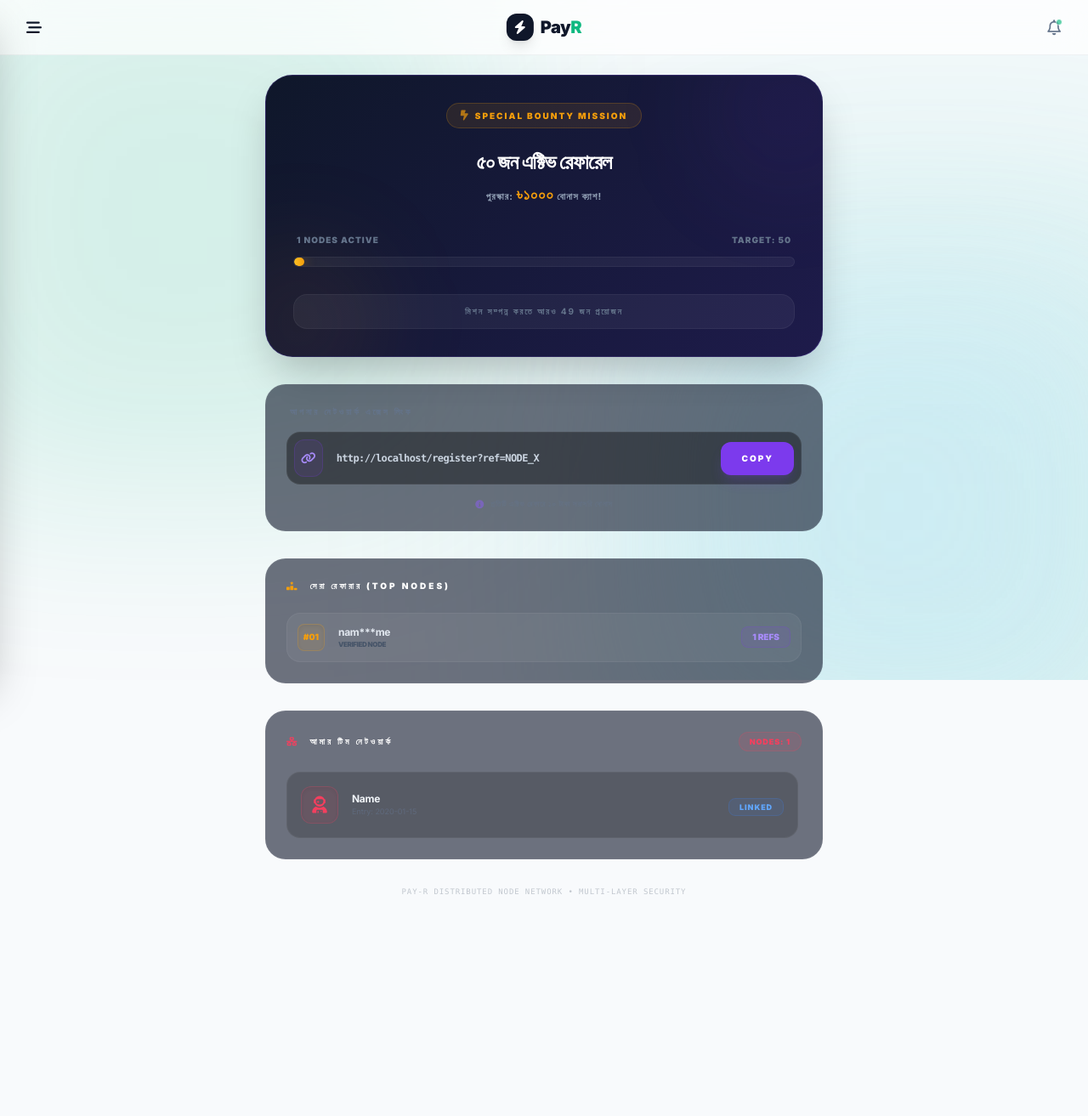
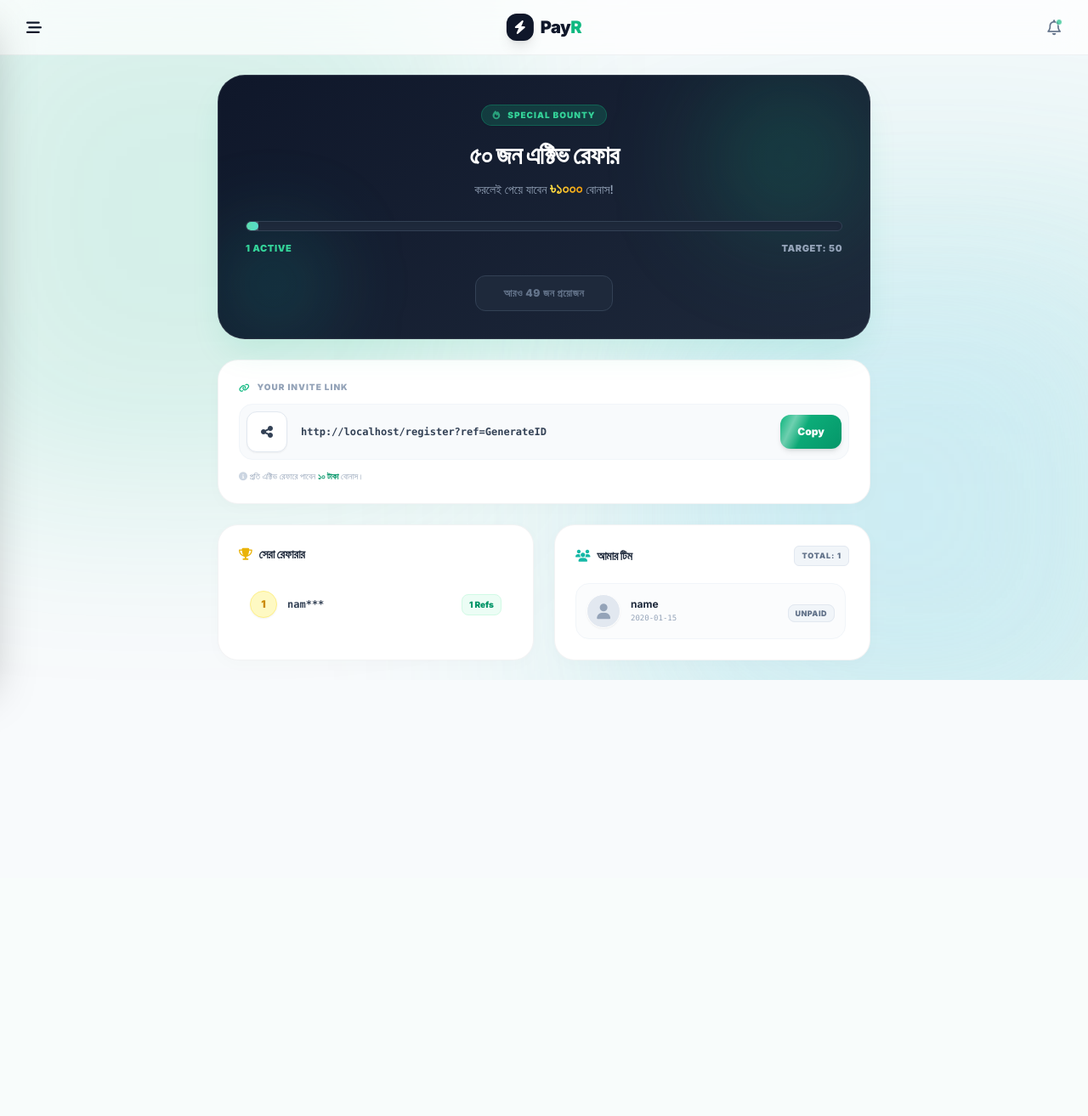
Before and after one commit to siafulislam45/Oay, a Flask app: template templates/referrals.html in a window 1280 px wide. Shown: the whole page at 85% size. After the commit the page ends 812 px from the top, so only its background shows below. Run offline with Flask 3, Linux system fonts and the light colour scheme; the template is opened without the code that fills it: most values are stand-ins (such as "Sample title", 1, 10 or a date in 2020); data that the repository does not hold is empty; parts of the project's set-up code (start-up, migrations or seed data) failed here and were passed over; some libraries are stand-ins or nearby versions.

Commit message:
Update referrals.html

```diff
--- a/templates/referrals.html
+++ b/templates/referrals.html
@@ -2,194 +2,161 @@
 {% block content %}
 
 <style>
-    /* AI Page Reveal Animation */
-    .reveal-hub { animation: revealIn 0.7s cubic-bezier(0.16, 1, 0.3, 1) forwards; opacity: 0; }
-    @keyframes revealIn { from { opacity: 0; transform: translateY(30px); } to { opacity: 1; transform: translateY(0); } }
+    .fade-up { animation: fadeUp 0.6s cubic-bezier(0.16, 1, 0.3, 1) forwards; opacity: 0; transform: translateY(20px); }
+    @keyframes fadeUp { to { opacity: 1; transform: translateY(0); } }
 
-    /* Quantum Mission Card */
-    .mission-panel {
-        background: linear-gradient(135deg, #0f172a 0%, #1e1b4b 100%);
-        border: 1px solid rgba(139, 92, 246, 0.2);
-        border-radius: 32px;
+    .premium-dark-card {
+        background: linear-gradient(145deg, #0F172A 0%, #1E293B 100%);
+        border: 1px solid rgba(255, 255, 255, 0.1);
+        box-shadow: 0 20px 40px -10px rgba(16, 185, 129, 0.15);
         position: relative;
         overflow: hidden;
     }
 
-    /* Cyber Progress Bar */
-    .cyber-progress-bg {
-        height: 12px;
-        background: rgba(255, 255, 255, 0.05);
-        border-radius: 20px;
-        border: 1px solid rgba(255, 255, 255, 0.05);
-        overflow: hidden;
-    }
-    .cyber-progress-fill {
-        height: 100%;
-        background: linear-gradient(90deg, #FBBF24, #F59E0B);
-        box-shadow: 0 0 15px rgba(245, 158, 11, 0.4);
-        border-radius: 20px;
-        transition: width 1.5s cubic-bezier(0.16, 1, 0.3, 1);
-    }
-
-    /* Glass Cards */
-    .ai-node-card {
-        background: rgba(15, 23, 42, 0.6);
-        backdrop-filter: blur(20px);
-        border: 1px solid rgba(255, 255, 255, 0.05);
-        border-radius: 24px;
-    }
-
-    /* Status Badges */
-    .badge-active { color: #10b981; background: rgba(16, 185, 129, 0.1); border: 1px solid rgba(16, 185, 129, 0.2); }
-    .badge-inactive { color: #f43f5e; background: rgba(244, 63, 94, 0.1); border: 1px solid rgba(244, 63, 94, 0.2); }
-
-    .monofont { font-family: 'Inter', monospace; }
-
-    /* Pulsing Animation */
-    .pulse-amber { animation: amberPulse 2s infinite; }
-    @keyframes amberPulse {
-        0% { transform: scale(1); opacity: 1; }
-        50% { transform: scale(1.05); opacity: 0.8; }
-        100% { transform: scale(1); opacity: 1; }
+    .gold-gradient {
+        background: linear-gradient(to right, #FDE047, #F59E0B);
+        -webkit-background-clip: text;
+        -webkit-text-fill-color: transparent;
     }
 </style>
 
-<div class="max-w-2xl mx-auto space-y-8 reveal-hub pb-32 pt-4 px-2">
+<div class="max-w-3xl mx-auto space-y-6 fade-up pb-32 pt-4">
 
-    <!-- ১. স্পেশাল ক্যাম্পেইন বোর্ড (Reward Mission) -->
-    <div class="mission-panel p-8 shadow-2xl relative">
-        <!-- Decoration -->
-        <div class="absolute -right-10 -top-10 w-40 h-40 bg-violet-600/10 rounded-full blur-3xl"></div>
-        <div class="absolute -left-10 -bottom-10 w-40 h-40 bg-amber-500/10 rounded-full blur-3xl"></div>
+    <!-- 1. CAMPAIGN BANNER (Dark Premium) -->
+    <div class="premium-dark-card rounded-[32px] p-8 text-white text-center">
+        <!-- Ambient Glow -->
+        <div class="absolute top-0 right-0 w-48 h-48 bg-emerald-500/20 rounded-full blur-[60px] pointer-events-none"></div>
+        <div class="absolute bottom-0 left-0 w-32 h-32 bg-teal-500/20 rounded-full blur-[50px] pointer-events-none"></div>
 
-        <div class="relative z-10 text-center">
-            <div class="inline-flex items-center gap-2 bg-amber-500/10 border border-amber-500/20 px-4 py-1.5 rounded-full mb-6">
-                <i class="fa-solid fa-bolt-lightning text-amber-500 animate-pulse text-xs"></i>
-                <span class="text-[10px] font-black text-amber-500 uppercase tracking-[2px]">Special Bounty Mission</span>
+        <div class="relative z-10">
+            <div class="inline-flex items-center gap-2 bg-emerald-500/20 text-emerald-400 px-3 py-1 rounded-full text-[10px] font-black uppercase tracking-widest border border-emerald-500/30 mb-4 shadow-sm">
+                <i class="fa-solid fa-fire animate-pulse"></i> Special Bounty
             </div>
 
-            <h2 class="text-2xl font-black text-white mb-2 uppercase tracking-tight">৫০ জন এক্টিভ রেফারেল</h2>
-            <p class="text-[11px] text-slate-400 font-bold uppercase tracking-widest mb-8">পুরস্কার: <span class="text-amber-500 text-lg monofont">৳১০০০</span> বোনাস ক্যাশ!</p>
+            <h2 class="text-3xl font-black mb-2 tracking-tight">৫০ জন এক্টিভ রেফার</h2>
+            <p class="text-sm text-slate-400 font-medium mb-6">করলেই পেয়ে যাবেন <span class="gold-gradient font-black text-lg">৳১০০০</span> বোনাস!</p>
 
-            <!-- Progress Module -->
-            <div class="space-y-3 mb-8">
-                <div class="flex justify-between text-[10px] font-black uppercase text-slate-500 px-1">
-                    <span class="tracking-widest">{{ active_count }} Nodes Active</span>
-                    <span class="tracking-widest">Target: 50</span>
-                </div>
-                <div class="cyber-progress-bg">
-                    <div class="cyber-progress-fill" style="width: {{ (active_count / 50) * 100 if active_count < 50 else 100 }}%"></div>
+            <!-- Progress Bar -->
+            <div class="w-full bg-slate-800 rounded-full h-3 mb-3 border border-slate-700 overflow-hidden shadow-inner">
+                <div class="bg-gradient-to-r from-emerald-400 to-teal-400 h-full rounded-full transition-all duration-1000 ease-out relative"
+                     style="width: {{ (active_count / 50) * 100 }}%">
+                     <!-- Shine effect on bar -->
+                     <div class="absolute top-0 left-0 w-full h-full bg-white/20 animate-[shimmer_2s_infinite]"></div>
                 </div>
             </div>
 
+            <div class="flex justify-between text-[11px] font-black text-slate-400 uppercase tracking-wider mb-6">
+                <span class="text-emerald-400">{{ active_count }} Active</span>
+                <span>Target: 50</span>
+            </div>
+
             {% if active_count >= 50 %}
-                <a href="https://t.me/PayRsupprt" target="_blank" class="pulse-amber inline-flex items-center gap-3 bg-gradient-to-r from-amber-400 to-orange-600 text-slate-950 px-8 py-3 rounded-2xl font-black text-xs uppercase tracking-[2px] shadow-xl">
-                    পুরস্কার দাবি করুন <i class="fa-solid fa-gift"></i>
+                <a href="https://wa.me/8801894577178" target="_blank" class="btn-emerald text-white px-8 py-3 rounded-xl text-sm font-black shadow-lg inline-flex items-center gap-2 animate-bounce">
+                    <i class="fa-solid fa-gift"></i> পুরস্কার দাবি করুন
                 </a>
             {% else %}
-                <div class="bg-white/5 border border-white/5 py-3 rounded-2xl">
-                    <p class="text-[10px] font-bold text-slate-500 uppercase tracking-[2px]">মিশন সম্পন্ন করতে আরও {{ 50 - active_count }} জন প্রয়োজন</p>
-                </div>
+                <button disabled class="bg-slate-800 text-slate-500 border border-slate-700 px-8 py-3 rounded-xl text-xs font-black cursor-not-allowed uppercase tracking-wider">
+                    আরও {{ 50 - active_count }} জন প্রয়োজন
+                </button>
             {% endif %}
         </div>
     </div>
 
-    <!-- ২. রেফারেল লিংক নোড (Copy Section) -->
-    <div class="ai-node-card p-6 border-violet-500/10">
-        <label class="text-[10px] font-black text-slate-500 uppercase tracking-[3px] mb-4 block ml-1">আপনার নেটওয়ার্ক এক্সেস লিংক</label>
-        <div class="flex items-center gap-3 p-2 bg-black/40 rounded-2xl border border-white/5 group">
-            <div class="h-11 w-11 bg-violet-600/10 text-violet-400 rounded-xl flex items-center justify-center border border-violet-600/20 group-hover:bg-violet-600 group-hover:text-white transition-all">
-                <i class="fa-solid fa-link text-sm"></i>
+    <!-- 2. COPY LINK SECTION -->
+    <div class="clean-card p-6">
+        <label class="text-[10px] font-black text-slate-400 mb-3 block uppercase tracking-widest flex items-center gap-2">
+            <i class="fa-solid fa-link text-emerald-500"></i> Your Invite Link
+        </label>
+
+        <div class="flex items-center gap-2 bg-slate-50 p-2 rounded-2xl border border-slate-100">
+            <div class="h-12 w-12 bg-white text-slate-700 rounded-xl flex items-center justify-center shadow-sm border border-slate-200 flex-shrink-0">
+                <i class="fa-solid fa-share-nodes"></i>
             </div>
-            <input type="text" id="refLink" value="..." class="bg-transparent text-xs font-bold text-slate-300 w-full outline-none font-mono tracking-tighter truncate px-1" readonly>
-            <button onclick="copyRef(this)" class="bg-violet-600 text-white px-6 py-3 rounded-xl text-[10px] font-black uppercase tracking-[2px] shadow-lg shadow-violet-600/20 active:scale-95 transition-all">
+            <input type="text" id="refLink" value="..." class="bg-transparent text-xs font-bold text-slate-700 w-full outline-none font-mono truncate px-2" readonly>
+            <button onclick="copyRef(this)" class="btn-emerald text-white px-5 py-3 rounded-xl text-xs font-black shadow-md active:scale-95 transition flex-shrink-0">
                 Copy
             </button>
         </div>
-        <div class="mt-4 flex items-center justify-center gap-2 opacity-50">
-            <i class="fa-solid fa-circle-info text-[10px] text-violet-500"></i>
-            <p class="text-[9px] font-black text-slate-500 uppercase tracking-widest">প্রতিটি এক্টিভ রেফারে ১০ টাকা সরাসরি বোনাস</p>
-        </div>
+        <p class="text-[10px] text-slate-400 mt-3 font-medium">
+            <i class="fa-solid fa-circle-info text-slate-300"></i> প্রতি এক্টিভ রেফারে পাবেন <b class="text-emerald-600">১০ টাকা</b> বোনাস।
+        </p>
     </div>
 
-    <!-- ৩. এলিট রেফারার (Leaderboard Nodes) -->
-    <div class="ai-node-card p-6">
-        <h3 class="font-black text-white text-[10px] uppercase tracking-[3px] mb-6 flex items-center gap-3">
-            <i class="fa-solid fa-ranking-star text-amber-500"></i> সেরা রেফারার (Top Nodes)
+    <div class="grid md:grid-cols-2 gap-6">
+        <!-- 3. TOP REFERRERS (Leaderboard) -->
+        <div class="clean-card p-6">
+            <h3 class="font-black text-slate-800 text-sm mb-5 tracking-tight flex items-center gap-2">
+                <i class="fa-solid fa-trophy text-yellow-500"></i> সেরা রেফারার
             </h3>
-        <div class="space-y-4">
+            <div class="space-y-3">
                 {% for top in leaderboard %}
-            <div class="flex items-center justify-between p-3 rounded-2xl bg-white/5 border border-white/5 hover:bg-white/10 transition-all">
-                <div class="flex items-center gap-4">
-                    <!-- Rank Indicator -->
-                    <div class="h-8 w-8 rounded-lg flex items-center justify-center font-black text-[10px] border shadow-inner
-                        {% if loop.index == 1 %} bg-amber-500/10 text-amber-500 border-amber-500/20
-                        {% elif loop.index == 2 %} bg-slate-400/10 text-slate-400 border-slate-400/20
-                        {% elif loop.index == 3 %} bg-orange-600/10 text-orange-600 border-orange-600/20
-                        {% else %} bg-slate-800/10 text-slate-500 border-white/5 {% endif %}">
-                        #0{{ loop.index }}
+                <div class="flex items-center justify-between p-3 rounded-2xl hover:bg-slate-50 transition border border-transparent hover:border-slate-100">
+                    <div class="flex items-center gap-3">
+                        <div class="h-8 w-8 rounded-full flex items-center justify-center font-black text-xs shadow-sm
+                            {% if loop.index == 1 %} bg-yellow-100 text-yellow-600 border border-yellow-200
+                            {% elif loop.index == 2 %} bg-slate-200 text-slate-600 border border-slate-300
+                            {% elif loop.index == 3 %} bg-orange-100 text-orange-600 border border-orange-200
+                            {% else %} bg-slate-50 text-slate-400 border border-slate-100 {% endif %}">
+                            {{ loop.index }}
                         </div>
-                    <div>
-                        <p class="text-xs font-bold text-slate-200 tracking-tight">{{ top.email.split('@')[0][:3] }}***{{ top.email.split('@')[0][-2:] }}</p>
-                        <p class="text-[8px] text-slate-600 uppercase font-black tracking-tighter">Verified Node</p>
+                        <p class="text-xs font-bold text-slate-700 font-mono">{{ top.email.split('@')[0][:3] }}***</p>
                     </div>
-                </div>
-                <span class="text-[10px] font-black text-violet-400 monofont bg-violet-600/10 px-3 py-1 rounded-lg border border-violet-600/20">
-                    {{ top.count }} REFS
+                    <span class="text-[10px] font-black text-emerald-600 bg-emerald-50 border border-emerald-100 px-2 py-1 rounded-lg">
+                        {{ top.count }} Refs
                     </span>
                 </div>
                 {% endfor %}
             </div>
         </div>
 
-    <!-- ৪. আমার টিম (Node Network List) -->
-    <div class="ai-node-card p-6">
-        <div class="flex justify-between items-center mb-6">
-            <h3 class="font-black text-white text-[10px] uppercase tracking-[3px] flex items-center gap-3">
-                <i class="fa-solid fa-network-wired text-rose-500"></i> আমার টিম নেটওয়ার্ক
+        <!-- 4. MY TEAM LIST -->
+        <div class="clean-card p-6 flex flex-col h-full">
+            <div class="flex justify-between items-center mb-5">
+                <h3 class="font-black text-slate-800 text-sm tracking-tight flex items-center gap-2">
+                    <i class="fa-solid fa-users text-teal-500"></i> আমার টিম
                 </h3>
-            <span class="text-[9px] bg-rose-500/10 text-rose-500 px-3 py-1 rounded-full font-black border border-rose-500/20 uppercase tracking-widest">Nodes: {{ total_count }}</span>
+                <span class="text-[9px] bg-slate-100 text-slate-500 px-2 py-1 rounded-md font-black uppercase tracking-widest border border-slate-200">
+                    Total: {{ total_count }}
+                </span>
             </div>
 
-        <!-- Scrollable Network List -->
-        <div class="space-y-4 max-h-[400px] overflow-y-auto pr-1 custom-scrollbar">
+            <div class="space-y-3 overflow-y-auto pr-1 flex-grow" style="max-height: 300px;">
                 {% for ref in referrals %}
-            <div class="flex items-center justify-between p-4 rounded-2xl bg-black/20 border border-white/5 hover:border-white/10 transition-all">
-                <div class="flex items-center gap-4">
-                    <div class="h-11 w-11 rounded-xl flex items-center justify-center text-xl shadow-inner
-                        {{ 'bg-emerald-500/10 text-emerald-400 border border-emerald-500/20' if ref.is_active else 'bg-rose-500/10 text-rose-500 border border-rose-500/20' }}">
-                        <i class="fa-solid fa-user-astronaut"></i>
+                <div class="flex items-center justify-between p-3 rounded-2xl border border-slate-100 hover:shadow-md transition bg-slate-50/50">
+                    <div class="flex items-center gap-3">
+                        <div class="h-10 w-10 rounded-full flex items-center justify-center text-lg shadow-sm border border-white
+                            {{ 'bg-emerald-100 text-emerald-600' if ref.is_active else 'bg-slate-200 text-slate-400' }}">
+                            <i class="fa-solid fa-user"></i>
                         </div>
                         <div>
-                        <p class="text-xs font-bold text-slate-100 tracking-tight">{{ ref.email.split('@')[0] | title }}</p>
-                        <p class="text-[9px] text-slate-500 monofont opacity-60">Entry: {{ ref.created_at[:10] }}</p>
+                            <p class="text-xs font-bold text-slate-800 truncate w-24 sm:w-auto">{{ ref.email.split('@')[0] }}</p>
+                            <p class="text-[9px] text-slate-400 font-mono mt-0.5">{{ ref.created_at[:10] }}</p>
                         </div>
                     </div>
 
                     <div class="text-right">
-                    {% if settings.activation_required %}
                         {% if ref.is_active %}
-                            <span class="badge-active text-[9px] font-black uppercase tracking-widest px-3 py-1 rounded-lg">Active Node</span>
+                            <span class="text-[9px] font-black bg-emerald-50 text-emerald-600 border border-emerald-100 px-2 py-1 rounded-lg uppercase tracking-wider">
+                                Active
+                            </span>
+                            <p class="text-[9px] text-emerald-500 font-bold mt-1">+৳10 Earned</p>
                         {% else %}
-                            <span class="badge-inactive text-[9px] font-black uppercase tracking-widest px-3 py-1 rounded-lg">Unverified</span>
-                        {% endif %}
-                    {% else %}
-                        <span class="text-[9px] font-black text-blue-400 bg-blue-500/10 px-3 py-1 rounded-lg border border-blue-500/20 uppercase tracking-widest">Linked</span>
+                            <span class="text-[9px] font-black bg-slate-100 text-slate-500 border border-slate-200 px-2 py-1 rounded-lg uppercase tracking-wider">
+                                Unpaid
+                            </span>
                         {% endif %}
                     </div>
                 </div>
                 {% else %}
-            <div class="text-center py-16 opacity-30">
-                <i class="fa-solid fa-user-secret text-4xl mb-4"></i>
-                <p class="text-[10px] font-black uppercase tracking-[3px]">নেটওয়ার্কে কোনো নোড পাওয়া যায়নি</p>
+                <div class="text-center py-10">
+                    <div class="h-16 w-16 bg-slate-50 rounded-full flex items-center justify-center mx-auto mb-3 text-2xl text-slate-300">
+                        <i class="fa-solid fa-user-xmark"></i>
+                    </div>
+                    <p class="text-xs font-bold text-slate-500">টিম মেম্বার নেই</p>
                 </div>
                 {% endfor %}
             </div>
         </div>
-
-    <!-- Security Tagline -->
-    <div class="text-center opacity-30 mt-6">
-        <p class="text-[9px] font-mono text-slate-600 tracking-widest uppercase">Pay-R Distributed Node Network • Multi-Layer Security</p>
     </div>
 
 </div>
@@ -198,7 +165,7 @@
 <script>
     document.addEventListener('DOMContentLoaded', () => {
         const domain = window.location.origin;
-        const uniqueCode = "{{ user.referral_code if user.referral_code else 'NODE_X' }}";
+        const uniqueCode = "{{ user.referral_code if user.referral_code else 'GenerateID' }}";
         const fullLink = `${domain}/register?ref=${uniqueCode}`;
 
         const inputField = document.getElementById("refLink");
@@ -214,12 +181,12 @@
         navigator.clipboard.writeText(copyText.value);
 
         const originalText = btnElement.innerText;
-        btnElement.innerText = "COPIED";
-        btnElement.classList.replace("bg-violet-600", "bg-emerald-600");
+        btnElement.innerHTML = '<i class="fa-solid fa-check"></i>';
+        btnElement.classList.add("bg-slate-800");
 
         setTimeout(() => {
             btnElement.innerText = originalText;
-            btnElement.classList.replace("bg-emerald-600", "bg-violet-600");
+            btnElement.classList.remove("bg-slate-800");
         }, 2000);
     }
 </script>
```
Lines whose indentation alone changed are shown as unchanged.
